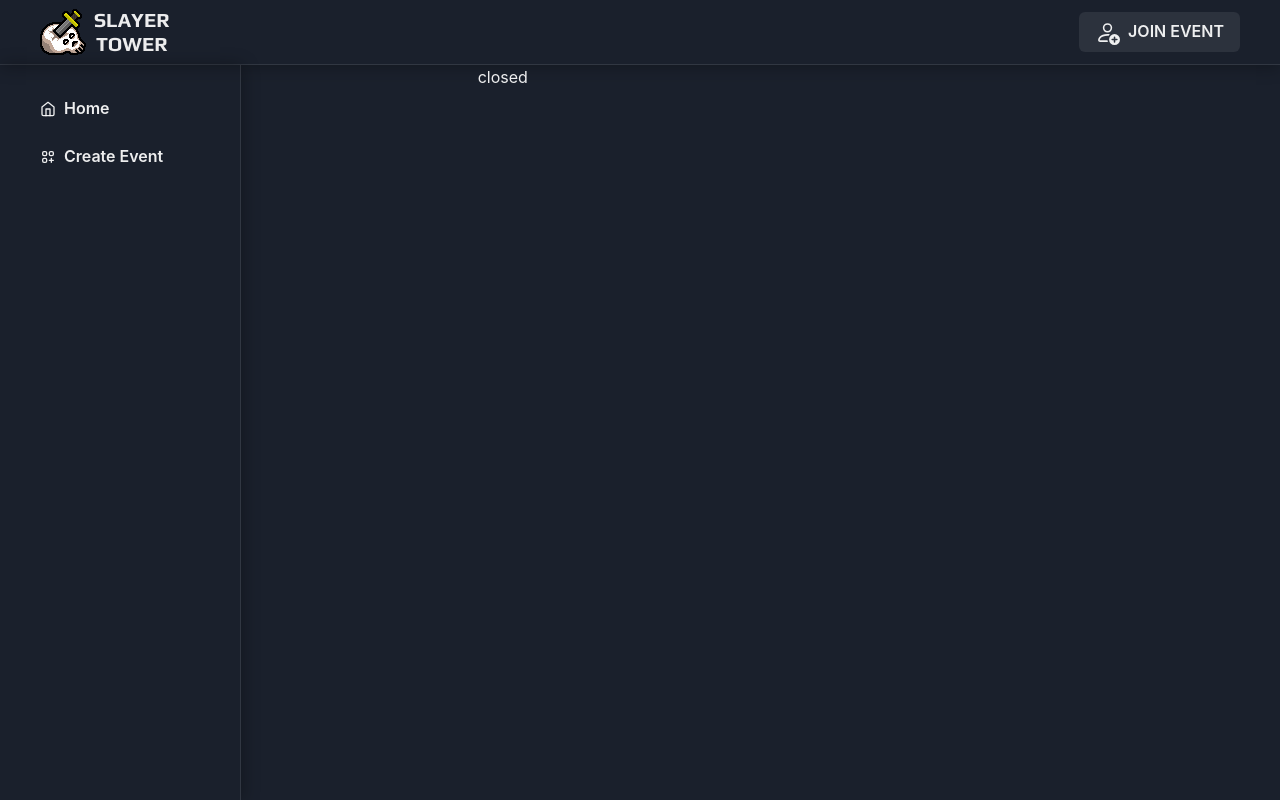
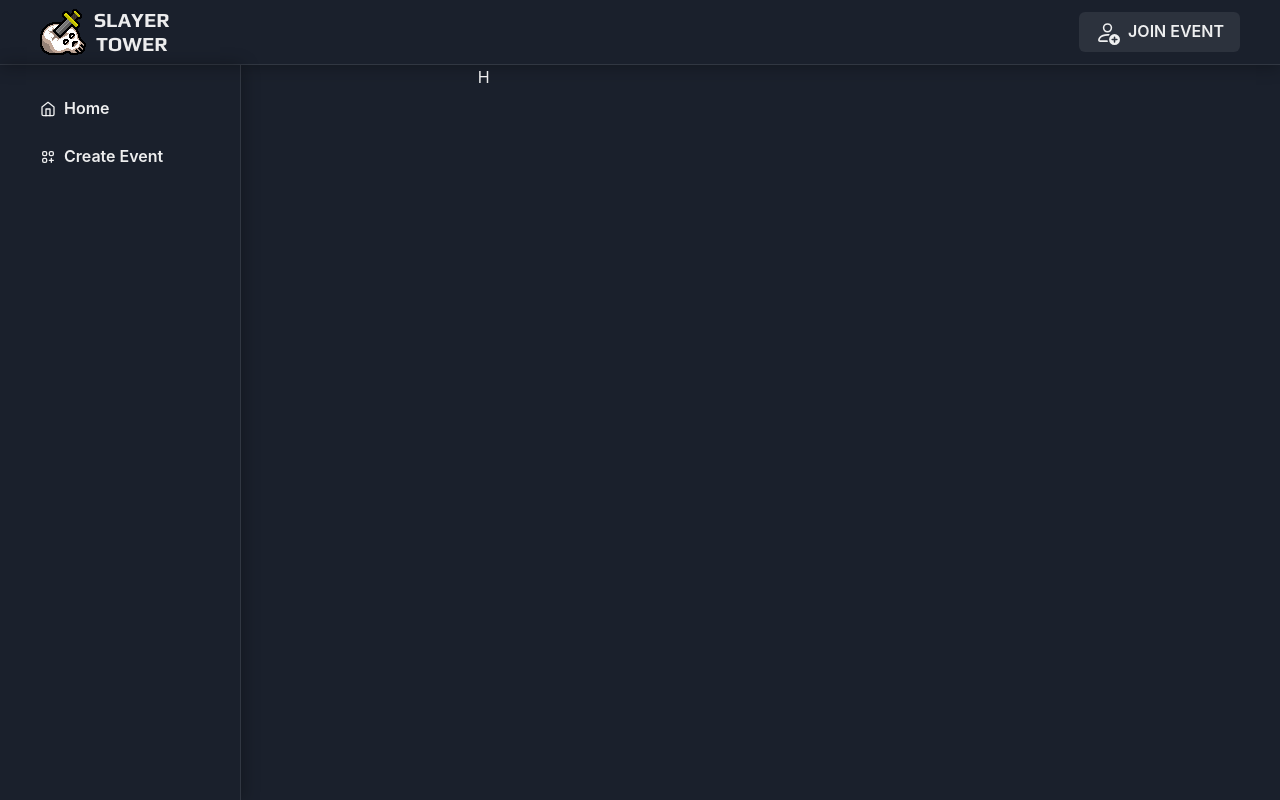
Before and after one commit to slayer-tower/slayer-tower-frontend, a React (Vite) app: page / in a window 1280 px wide. Built offline with nearby package versions, Linux system fonts and the light colour scheme.

Commit message:
chore: refactored component naming/pathing. added layout wrapping children components (routes)

```diff
--- a/src/components/Navigation/index.ts
+++ /dev/null
@@ -1 +0,0 @@
-export { default } from './Navigation';
--- /dev/null
+++ b/src/components/navigation/NavigationBar/index.ts
@@ -0,0 +1 @@
+export { default } from './NavigationBar';
--- a/src/components/Sidebar/Sidebar.tsx
+++ b/src/components/navigation/NavigationSidebar/NavigationSidebar.tsx
@@ -22,12 +22,12 @@ const SLOTS = {
     ]
 }
 
-const Sidebar = () => {
+const NavigationSidebar = () => {
 
     return (
         <VStack height={ 'full' } width={ '15rem' } padding={ '1.5rem' }>
-            { SLOTS.none.map( route => (
-                <SidebarButton text={ route.text } icon={ route.icon } />
+            { SLOTS.none.map(( route, index ) => (
+                <SidebarButton key={ index } text={ route.text } icon={ route.icon } />
             )) }
         </VStack>
     );
@@ -41,4 +41,4 @@ const SidebarButton = ({ text, icon }: SidebarButtonProperties) => {
     )
 }
 
-export default Sidebar;
+export default NavigationSidebar;
--- /dev/null
+++ b/src/components/navigation/NavigationSidebar/index.ts
@@ -0,0 +1 @@
+export { default } from './NavigationSidebar';
--- a/src/pages/Layout.tsx
+++ b/src/pages/Layout.tsx
@@ -1,7 +1,7 @@
 import { Box, Center, Container, Drawer, DrawerContent, DrawerOverlay, Flex, HStack, Heading, Image, Stack, useDisclosure } from '@chakra-ui/react'
 
-import Navigation from '@components/Navigation';
-import Sidebar from '@components/Sidebar/Sidebar';
+import Navigation from '@components/navigation/NavigationBar';
+import Sidebar from '@components/navigation/NavigationSidebar';
 import skull from '@assets/images/slayer-skull.png';
 import useWindowResizeEffect from '@hooks/useWindowResizeEffect';
 
@@ -23,7 +23,9 @@ const Layout = ({ children }: Properties) => {
                 <Box display={ { base: 'none', lg: 'block' } } boxShadow={ '0.1rem 0rem 1rem rgba(0, 0, 0, 0.3)' } borderRight={ '0.5px solid rgba(255, 255, 255, 0.1)' } height={ 'full' }>
                     <Sidebar />
                 </Box>
-                <Container height={ 'full' }>{isOpen ? 'open': 'closed'}</Container>
+                <Container height={ 'full' }>
+                    { children }
+                </Container>
             </HStack>
             <Drawer isOpen={ isOpen } onClose={ onClose } placement={ 'left' }>
                 <DrawerOverlay />
```
Also changed, not shown: src/components/Sidebar/index.ts (deleted), src/components/navigation/NavigationBar/NavigationBar.tsx (renamed from src/components/Navigation/Navigation.tsx).
